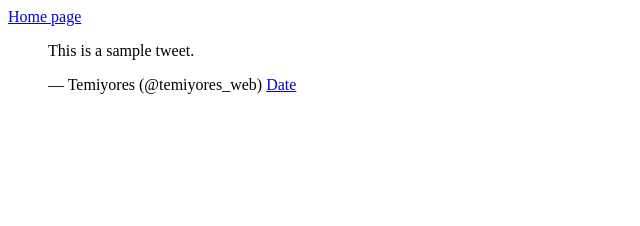
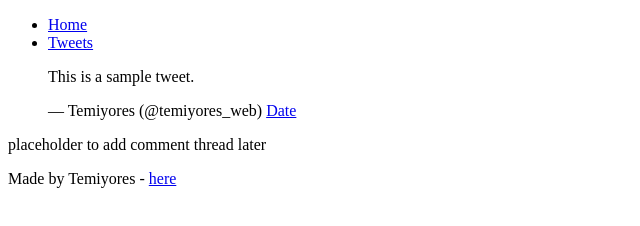
Before and after one commit to qayyum-ibrahim/My_First_Portfolio, a website: page html_basic/tweets.html in a window 1280 px wide. Shown: the whole page, without its empty margins (0-640 px from the left). Drawn offline with Linux system fonts and the light colour scheme.

Commit message:
index and tweets

```diff
--- a/html_basic/tweets.html
+++ b/html_basic/tweets.html
@@ -6,16 +6,29 @@
     <title>Document</title>
   </head>
   <body>
-    <a href="./index.html">Home page</a>
-    <blockquote class="twitter-tweet">
-      <p lang="en" dir="ltr">This is a sample tweet.</p>
-      &mdash; Temiyores (@temiyores_web)
-      <a href="https://x.com/temiyores_web/status/1925176431375511645">Date</a>
-    </blockquote>
-    <script
-      async
-      src="https://platform.twitter.com/widgets.js"
-      charset="utf-8"
-    ></script>
+    <header>
+      <ul>
+        <li><a href="index.html">Home</a></li>
+        <li><a href="tweets.html">Tweets</a></li>
+      </ul>
+    </header>
+
+    <main>
+      <article>
+        <blockquote class="twitter-tweet">
+          <p lang="en" dir="ltr">This is a sample tweet.</p>
+          &mdash; Temiyores (@temiyores_web)
+          <a href="https://x.com/temiyores_web/status/1925176431375511645">Date</a>
+        </blockquote>
+        <script async src="https://platform.twitter.com/widgets.js" charset="utf-8"></script>
+      </article>
+      <aside>
+        <p>placeholder to add comment thread later</p>
+      </aside>
+    </main>
+
+    <footer>
+      <p>Made by Temiyores - <a href="https://x.com/temiyores_web" target="_blank">here</a></p>
+    </footer>
   </body>
 </html>
--- /dev/null
+++ b/package.json
@@ -0,0 +1,5 @@
+{
+  "dependencies": {
+    "react-phone-input-2": "^2.15.1"
+  }
+}
```
Also changed, not shown: html_basic/index.html (+19 -1 lines), 1 other file.
